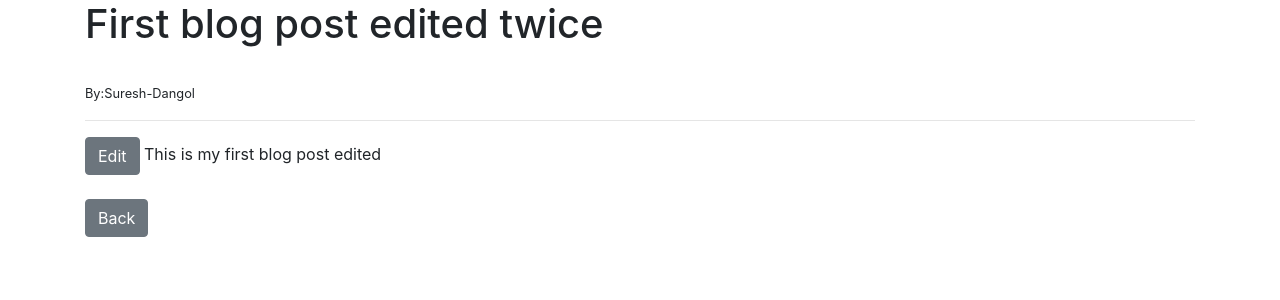
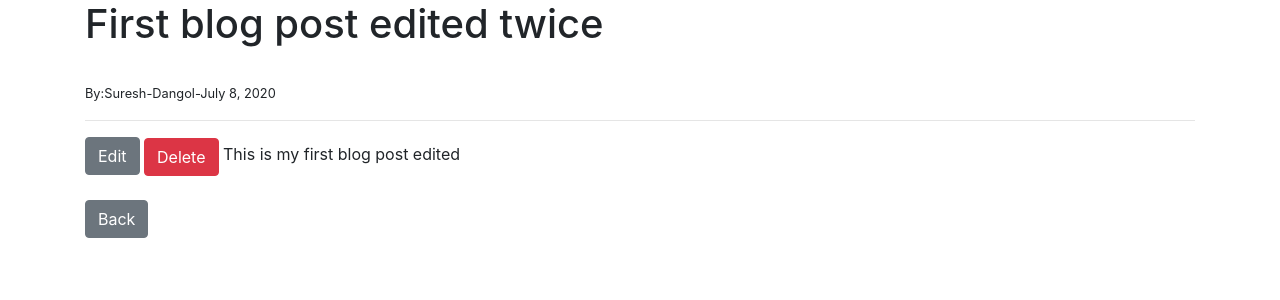
Before and after one commit to Sureshdangol/Blog, a Django app: page /detail/1 in a window 1280 px wide. Shown: the part 56-356 px from the top of the page. Run offline with Django 3.2, Linux system fonts and the light colour scheme; data comes from the database, SQL or seed files in the repository; both versions use the stored data as it was after the commit; some libraries are stand-ins or nearby versions.

Commit message:
Views completed

```diff
--- a/blog/models.py
+++ b/blog/models.py
@@ -3,6 +3,7 @@ from django.contrib.auth.models import  User
 
 # Create your models here.
 from django.urls import reverse
+from datetime import datetime,date
 
 
 class Post(models.Model):
@@ -10,6 +11,7 @@ class Post(models.Model):
     title_tag = models.CharField(max_length=255)
     author = models.ForeignKey(User,on_delete=models.CASCADE)
     body = models.TextField()
+    post_date = models.DateField(auto_now_add=True)
 
     def __str__(self):
         return self.title + '|' + str(self.author)
--- a/blog/templates/details.html
+++ b/blog/templates/details.html
@@ -3,9 +3,10 @@
 {%block content%}
 <h1>{{post.title}}</h1><br>
 
-<small> By:{{post.author.first_name}}-{{post.author.last_name}}</small><br>
+<small> By:{{post.author.first_name}}-{{post.author.last_name}}-{{post.post_date}}</small><br>
 <hr>
  <a href="{% url 'update_post' post.pk %}" class="btn btn-secondary" >Edit</a>
+ <small> <a href="{% url 'delete_post' post.pk %}" class="btn btn-danger" >Delete</a></small>
 {{post.body}}
 
 <br>
--- a/blog/templates/home.html
+++ b/blog/templates/home.html
@@ -7,6 +7,7 @@
 {% for post in object_list %}
     <li><a href="{% url 'details' post.pk %}"> {{post.title}} </a> - {{post.author.first_name}}  {{post.author.last_name}}<br>
         <a href="{% url 'update_post' post.pk %}" class="btn btn-secondary" >Edit</a>
+        <small> <a href="{% url 'delete_post' post.pk %}" class="btn btn-danger" >Delete</a></small>
     </li>
 
 
--- a/blog/urls.py
+++ b/blog/urls.py
@@ -1,6 +1,6 @@
 from django.urls import path
 #from . import views
-from .views import  HomeView,BlogDetailView,AddPostView,UpdatePostView
+from .views import  HomeView,BlogDetailView,AddPostView,UpdatePostView,DeletePostView
 
 urlpatterns = [
     #path('',views.home,name="home"),
@@ -8,4 +8,5 @@ urlpatterns = [
     path('detail/<int:pk>',BlogDetailView.as_view(),name='details'),
     path('add_post/',AddPostView.as_view(),name='add_post'),
     path('update_post/edit/<int:pk>/',UpdatePostView.as_view(),name='update_post'),
+    path('delete_post/<int:pk>/remove',DeletePostView.as_view(),name='delete_post'),
 ]
--- a/blog/views.py
+++ b/blog/views.py
@@ -1,14 +1,17 @@
 from django.shortcuts import render
-from django.views.generic import  ListView,DetailView,CreateView,UpdateView
+from django.views.generic import ListView, DetailView, CreateView, UpdateView, DeleteView
 # Create your views here.
 #def home(request):
  #   return  render(request,'home.html',{})
 from blog.models import Post
 from .forms import PostForm,EditForm
+from django.urls import reverse_lazy
 
 class HomeView(ListView):
     model = Post
     template_name = 'home.html'
+    #ordering = [-'id']
+    ordering = ['-post_date']
 
 class BlogDetailView(DetailView):
     model = Post
@@ -26,3 +29,10 @@ class UpdatePostView(UpdateView):
     form_class = EditForm
     template_name = "update_post.html"
     #fields = ['title','title_tag','body']
+
+
+
+class DeletePostView(DeleteView):
+    model = Post
+    template_name ="delete_post.html"
+    success_url = reverse_lazy('home')
```
Also changed, not shown: text.txt (added, +15 -0 lines), db.sqlite3.
